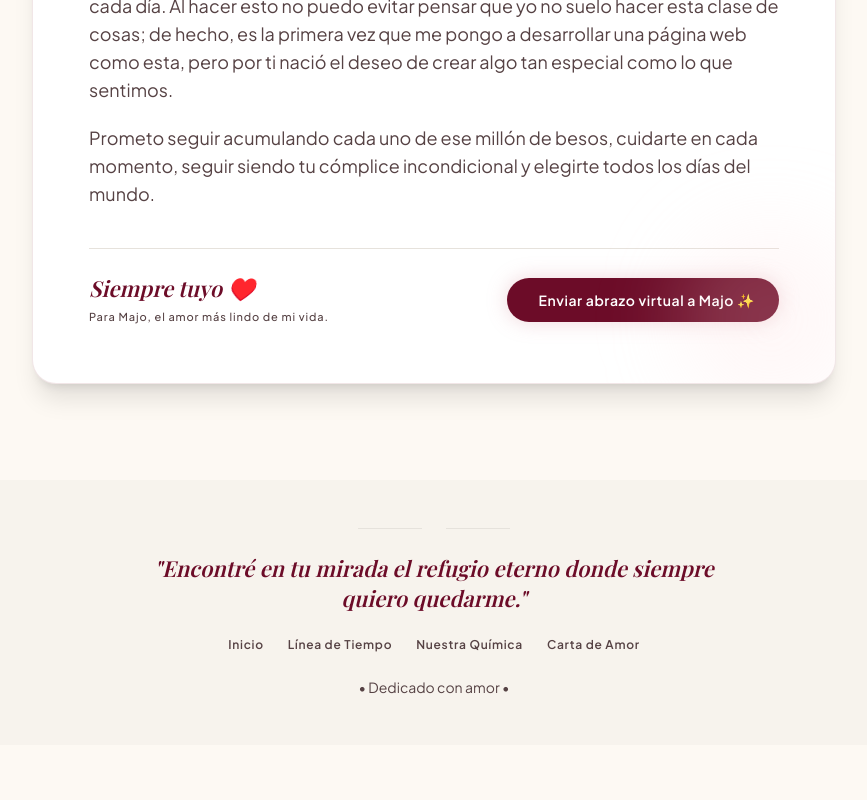
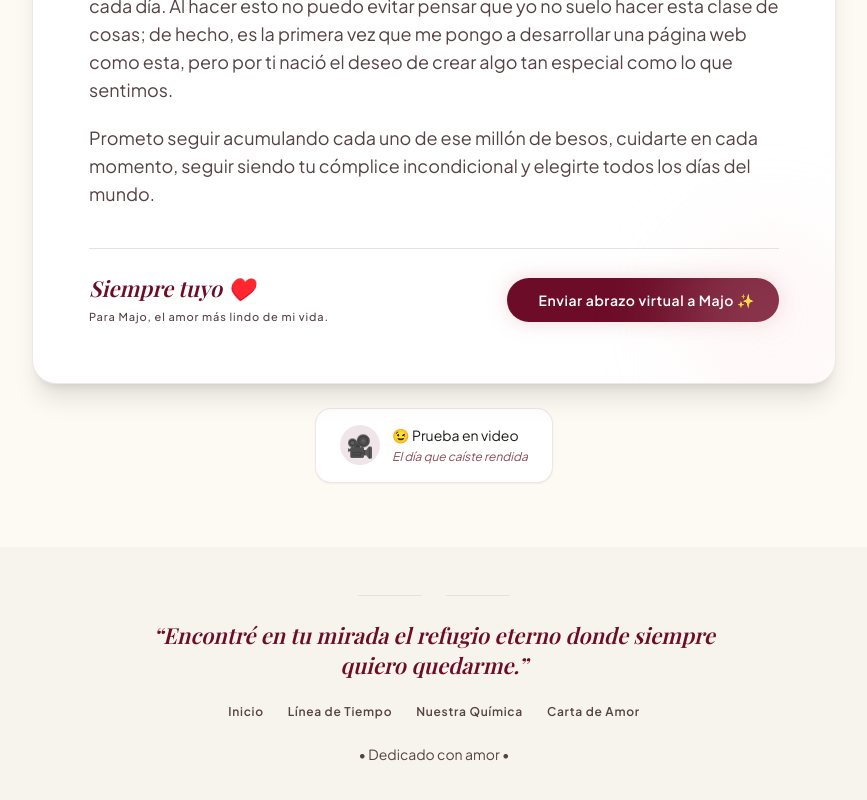
Before and after one commit to vemseb45/page_lov, a Next.js app: page /nuestra-historia in a window 1280 px wide. Shown: the part 5807-6607 px from the top of the page, without its empty margins (206-1073 px from the left). Before the commit the page ends 6552 px from the top, so only its background shows below. Built offline with nearby package versions, Linux system fonts and the light colour scheme.

Commit message:
inicio video sin sonido

```diff
--- a/src/app/(dashboard)/nuestra-historia/page.tsx
+++ b/src/app/(dashboard)/nuestra-historia/page.tsx
@@ -140,7 +140,7 @@ export default function NuestraHistoriaPage() {
               aria-expanded={menuAbierto}
             >
               {menuAbierto
-                ? <span className="material-symbols-outlined text-primary text-[20px]">close</span>
+                ? <span className="material-symbols-outlined text-primary text-[20px]"></span>
                 : (
                   <span className="flex flex-col items-center gap-[3.5px]">
                     <span className="w-[4px] h-[4px] rounded-full bg-primary block" />
--- a/src/frontend/modules/nuestra_historia/components/CartaAmorFinal.tsx
+++ b/src/frontend/modules/nuestra_historia/components/CartaAmorFinal.tsx
@@ -1,4 +1,6 @@
 'use client';
+
+import { useState, useRef } from 'react';
 
 interface CartaAmorFinalProps {
   onEnviarAbrazo: () => void;
@@ -11,10 +13,25 @@ export function CartaAmorFinal({
   toastVisible,
   toastMensaje,
 }: CartaAmorFinalProps) {
+  const [modalAbierto, setModalAbierto] = useState(false);
+  const videoRef = useRef<HTMLVideoElement>(null);
+
+  function abrirModal() {
+    setModalAbierto(true);
+  }
+
+  function cerrarModal() {
+    setModalAbierto(false);
+    if (videoRef.current) {
+      videoRef.current.pause();
+      videoRef.current.currentTime = 0;
+    }
+  }
+
   return (
     <>
       {/* ── Sección carta ── */}
-      <section className="max-w-[900px] mx-auto px-4 sm:px-6 lg:px-12 pb-16 sm:pb-24">
+      <section id="carta" className="max-w-[900px] mx-auto px-4 sm:px-6 lg:px-12 pb-10 sm:pb-16">
         <div className="relative bg-surface-container-lowest p-6 sm:p-8 md:p-14 rounded-3xl shadow-xl border border-outline-variant/40 overflow-hidden">
 
           {/* Glow decorativo */}
@@ -63,13 +80,13 @@ export function CartaAmorFinal({
             </p>
           </div>
 
-          {/* Pie: firma + botón */}
+          {/* Pie: firma + botón abrazo */}
           <div className="mt-8 sm:mt-10 pt-5 sm:pt-6 border-t border-surface-variant flex flex-col sm:flex-row sm:items-center justify-between gap-4">
             <div>
               <span className="font-headline-sm text-[20px] sm:text-headline-sm text-primary italic block">
                 Siempre tuyo ♥️
               </span>
-              <span className="font-label-sm text-label-sm text-on-surface-variant text-[11px] sm:text-[11px]">
+              <span className="font-label-sm text-label-sm text-on-surface-variant text-[11px]">
                 Para Majo, el amor más lindo de mi vida.
               </span>
             </div>
@@ -83,7 +100,80 @@ export function CartaAmorFinal({
             </button>
           </div>
         </div>
+
+        {/* ── Botón de video ── */}
+        <div className="mt-6 flex justify-center px-4">
+          <button
+            onClick={abrirModal}
+            className="group w-full sm:w-auto flex items-center justify-center gap-3 px-6 py-4 bg-surface-container-lowest border border-outline-variant/40 rounded-2xl shadow-sm hover:shadow-md hover:border-primary/40 transition-all active:scale-95 touch-manipulation"
+          >
+            <span className="w-10 h-10 rounded-full bg-primary/10 flex items-center justify-center shrink-0 group-hover:bg-primary/20 transition-colors text-[22px]">
+              🎥
+            </span>
+            <span className="text-left">
+              <span className="block font-label-lg text-on-surface text-[13px] sm:text-[14px]">
+                😉 Prueba en video
+              </span>
+              <span className="block font-label-sm text-secondary italic text-[11px] sm:text-[12px] mt-0.5">
+                El día que caíste rendida
+              </span>
+            </span>
+          </button>
+        </div>
       </section>
+
+      {/* ── Modal de video ── */}
+      {modalAbierto && (
+        <div
+          className="fixed inset-0 z-50 flex items-center justify-center p-3 sm:p-6 bg-black/75 backdrop-blur-sm"
+          onClick={(e) => { if (e.target === e.currentTarget) cerrarModal(); }}
+        >
+          <div className="relative w-full max-w-2xl bg-surface-container-lowest rounded-2xl sm:rounded-3xl shadow-2xl overflow-hidden border border-outline-variant/30 animate-fade-in">
+
+            {/* Header del modal */}
+            <div className="flex items-center justify-between px-4 sm:px-5 py-3 sm:py-4 border-b border-surface-variant">
+              <div className="flex items-center gap-2">
+                <span
+                  className="material-symbols-outlined text-primary text-[18px] sm:text-[20px]"
+                  style={{ fontVariationSettings: "'FILL' 1" }}
+                >
+                </span>
+                <span className="font-headline-sm text-[14px] sm:text-[17px] text-primary leading-snug">
+                  El día que caíste rendida 😉
+                </span>
+              </div>
+              <button
+                onClick={cerrarModal}
+                className="w-8 h-8 rounded-full bg-surface-container flex items-center justify-center hover:bg-surface-container-high transition-colors touch-manipulation shrink-0"
+                aria-label="Cerrar video"
+              >
+                <span className="material-symbols-outlined text-on-surface-variant text-[18px]"></span>
+              </button>
+            </div>
+
+            {/* Video */}
+            <div className="bg-black w-full">
+              <video
+                ref={videoRef}
+                src="/video.mp4"
+                controls
+                autoPlay
+                muted
+                playsInline
+                className="w-full max-h-[55vh] sm:max-h-[65vh] object-contain"
+              />
+            </div>
+
+            {/* Footer del modal */}
+            <div className="px-4 sm:px-5 py-2.5 sm:py-3 flex items-center gap-2 bg-surface-container-lowest">
+              <span className="material-symbols-outlined text-secondary text-[13px] sm:text-[14px]"></span>
+              <span className="font-label-sm text-on-surface-variant text-[10px] sm:text-[11px]">
+                Solo para los ojos de Majo 💌
+              </span>
+            </div>
+          </div>
+        </div>
+      )}
 
       {/* ── Footer ── */}
       <footer className="w-full bg-surface-container-low py-8 sm:py-12">
@@ -95,7 +185,7 @@ export function CartaAmorFinal({
           </div>
 
           <p className="font-headline-sm text-[16px] sm:text-headline-sm italic text-primary max-w-xs sm:max-w-xl leading-snug">
-            "Encontré en tu mirada el refugio eterno donde siempre quiero quedarme."
+            &ldquo;Encontré en tu mirada el refugio eterno donde siempre quiero quedarme.&rdquo;
           </p>
 
           <div className="flex flex-wrap justify-center gap-4 sm:gap-6">
@@ -121,7 +211,6 @@ export function CartaAmorFinal({
         role="status"
         aria-live="polite"
         className={[
-          /* Base: ocupa casi todo el ancho en móvil, auto en desktop */
           'fixed bottom-5 sm:bottom-8 left-1/2 -translate-x-1/2',
           'w-[calc(100%-2rem)] sm:w-auto max-w-sm sm:max-w-none',
           'bg-inverse-surface text-inverse-on-surface',
--- a/tailwind.config.ts
+++ b/tailwind.config.ts
@@ -67,6 +67,13 @@ const config: Config = {
       },
       animation: {
         'spin-slow': 'spin 4s linear infinite',
+        'fade-in': 'fadeIn 0.2s ease-out',
+      },
+      keyframes: {
+        fadeIn: {
+          '0%':   { opacity: '0', transform: 'scale(0.95)' },
+          '100%': { opacity: '1', transform: 'scale(1)' },
+        },
       },
       fontFamily: {        // Playfair Display — para títulos
         'display-lg':        ['var(--font-playfair)', 'Georgia', 'serif'],
```
